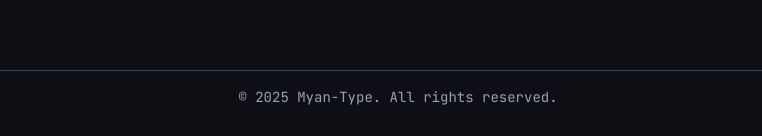
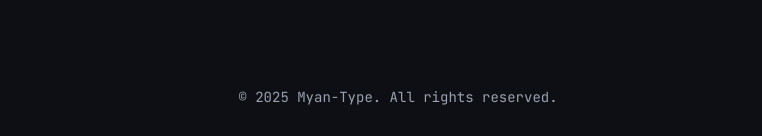
Before and after one commit to one-project-one-month/MyanType-React, a React (Vite) app: page /leaderboard in a window 1280 px wide. Shown: the part 669-805 px from the top of the page, without its empty margins (242-1004 px from the left). Built offline with nearby package versions, Linux system fonts and the light colour scheme; no server answers.

Commit message:
Last Push I Hope

```diff
--- a/src/App.jsx
+++ b/src/App.jsx
@@ -29,7 +29,7 @@ function App() {
               <SettingsProvider>
                 <UserStatProvider>
                   <TestProvider>
-                    <section className="mx-auto max-w-6xl my-2">
+                    <section className="mx-auto max-w-7xl my-2">
                       <Toaster
                         position="top-center"
                         closeButton
--- a/src/pages/Home.jsx
+++ b/src/pages/Home.jsx
@@ -48,7 +48,7 @@ const Homepage = () => {
           </Button>
         </Link>
       </div>
-      <footer className="py-4 border-t border-gray-700 text-center">
+      <footer className="py-4 text-center">
         <p className="text-gray-400 text-sm">
           © {new Date().getFullYear()} Myan-Type. All rights reserved.
         </p>
--- a/src/pages/Leaderboard.jsx
+++ b/src/pages/Leaderboard.jsx
@@ -36,7 +36,7 @@ export default function Leaderboard() {
                     )}
                 </section>
             </div>
-            <footer className="py-4 border-t border-gray-700 text-center">
+            <footer className="py-4 text-center">
                 <p className="text-gray-400 text-sm">
                     © {new Date().getFullYear()} Myan-Type. All rights reserved.
                 </p>
--- a/src/pages/Profile.jsx
+++ b/src/pages/Profile.jsx
@@ -26,7 +26,7 @@ export default function Profile() {
                     </div>
                 )}
             </div>
-            <footer className="py-4 border-t border-gray-700 text-center">
+            <footer className="py-4 text-center">
                 <p className="text-gray-400 text-sm">
                     © {new Date().getFullYear()} Myan-Type. All rights reserved.
                 </p>
```
